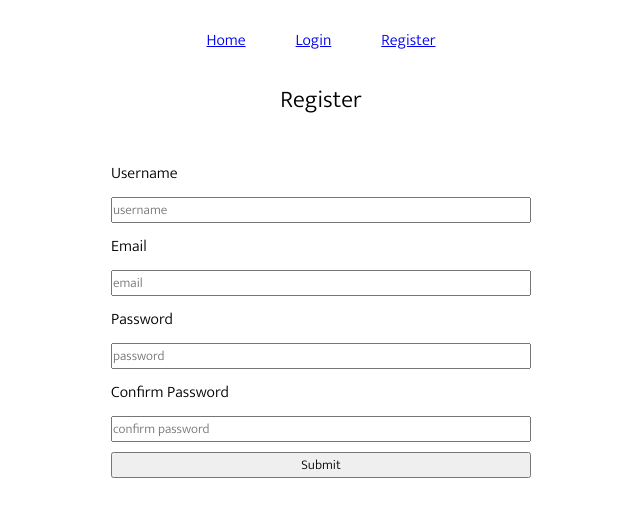
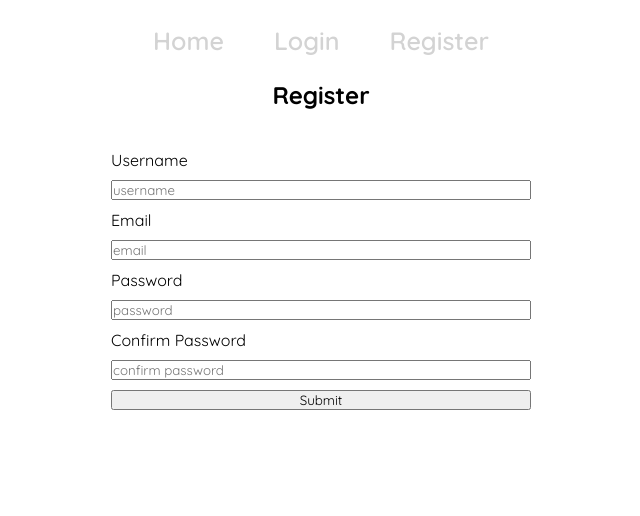
Before and after one commit to JohnGuilding/MERNG-client, a React (Create React App) app: page /register in a window 1280 px wide. Shown: the top 516 px of the page, without its empty margins (319-959 px from the left). Built offline with nearby package versions, Linux system fonts and the light colour scheme.

Commit message:
new font and colour scheme

```diff
--- a/src/App.scss
+++ b/src/App.scss
@@ -1,9 +1,8 @@
-@import url('https://fonts.googleapis.com/css2?family=Mukta:wght@300;400;500;700&display=swap');
+@import url('https://fonts.googleapis.com/css2?family=Quicksand:wght@300;400;500;600;700&display=swap');
 
 * {
     margin: 0;
     padding: 0;
     box-sizing: border-box;
-    font-family: 'Mukta', sans-serif;
-    font-weight: 300;
+    font-family: "Quicksand";
 }
--- a/src/components/Navbar/Navbar.jsx
+++ b/src/components/Navbar/Navbar.jsx
@@ -3,37 +3,79 @@ import styles from "./Navbar.module.scss";
 import { Link } from "react-router-dom";
 
 import { AuthContext } from "../../context/auth";
+import { useEffect } from "react";
 
 const Navbar = () => {
+
     const { user, logout } = useContext(AuthContext);
 
     const pathName = window.location.pathname;
-    const path = pathName === "/" ? "home" : pathName.substr(1);
-    // const [activeItem, setActiveItem] = useState(path);
+    const path = pathName === "/" ? 'home' : pathName.substr(1);
+    const [activeItem, setActiveItem] = useState(path);
 
-    // const handleClick = (e) => {
-    //     console.log(e.target);
-    // };
+    switch (pathName) {
+        case "/":
+            console.log('home');
+        //     // styles.home
+            break;
+        case "/login":
+            // styles.login;
+            console.log('login');
+            break;
+        case "/register":
+            // styles.register;
+            console.log('register');
+            break;
+        default:
+            console.log('no such pathname exists');
+    }
+
+    // console.log(pathName);
+    // console.log(activeItem)
 
     const navBar = user ? (
         <nav>
-            <div className={styles.home}>
-                <Link to="/">{user.username}</Link>
+            <div>
+                <Link
+                    className={styles.link}
+                    to="/"
+                >{user.username}
+                </Link>
             </div>
-            <div className={styles.login}>
-                <Link to="/login" onClick={logout}>Logout</Link>
+            <div>
+                <Link
+                    className={styles.link}
+                    to="/login"
+                    onClick={logout}
+                >Logout
+                </Link>
             </div>
         </nav>
     ) : (
         <nav>
-            <div className={styles.home}>
-                <Link to="/">Home</Link>
+            <div>
+                <Link
+                    className={`${styles.link} ${activeItem}`}
+                    to="/"
+                    name="home"
+                >Home
+                </Link>
             </div>
-            <div className={styles.login}>
-                <Link to="/login">Login</Link>
+            <div>
+                <Link
+                    className={styles.link}
+                    to="/login"
+                    name="login"
+                >Login
+                </Link>
             </div>
-            <div className={styles.login}>
-                <Link to="/register">Register</Link>
+            <div>
+                <Link
+                    className={`${styles.link} ${styles.test}`}
+                    to="/register"
+                    name="register"
+                >Register
+                </Link>
             </div>
         </nav>
     );
--- a/src/components/Navbar/Navbar.module.scss
+++ b/src/components/Navbar/Navbar.module.scss
@@ -8,3 +8,30 @@ nav {
     gap: 50px;
     grid-auto-flow: column;
 }
+
+.link {
+    text-decoration: none;
+    color: lightgrey;
+    font-size: 25px;
+    font-weight: 600;
+}
+
+.home {
+    color: #f1356d;
+    font-weight: 700;
+}
+
+.register{
+    color: #f1356d;
+    font-weight: 700;
+}
+
+.login {
+    color: #f1356d;
+    font-weight: 700;
+}
+
+// .test {
+//     color: #f1356d;
+//     font-weight: 700;
+// }
--- a/src/components/Post/Post.module.scss
+++ b/src/components/Post/Post.module.scss
@@ -2,6 +2,9 @@
     height: 260px;
     width: 910px;
     background-image: linear-gradient(to right, #fc00ff, #00dbde);
+    // background-image: linear-gradient(to right, #FF416C, #FF4B2B);
+    // background-image: linear-gradient(to right, #f1356d, #fc6767);
+    background-image: linear-gradient(to right, #f1356d, #e448a8);
     border-radius: 30px;
     margin: 10px auto;
     display: flex;
--- a/src/pages/Home/Home.module.scss
+++ b/src/pages/Home/Home.module.scss
@@ -3,5 +3,4 @@
     grid-template-columns: 1fr;
     justify-content: center;
     align-items: center;
-    background-color: rgb(241, 241, 241);
 }
```
Also changed, not shown: 1 other file (tests, documents, lock files or other folders).
